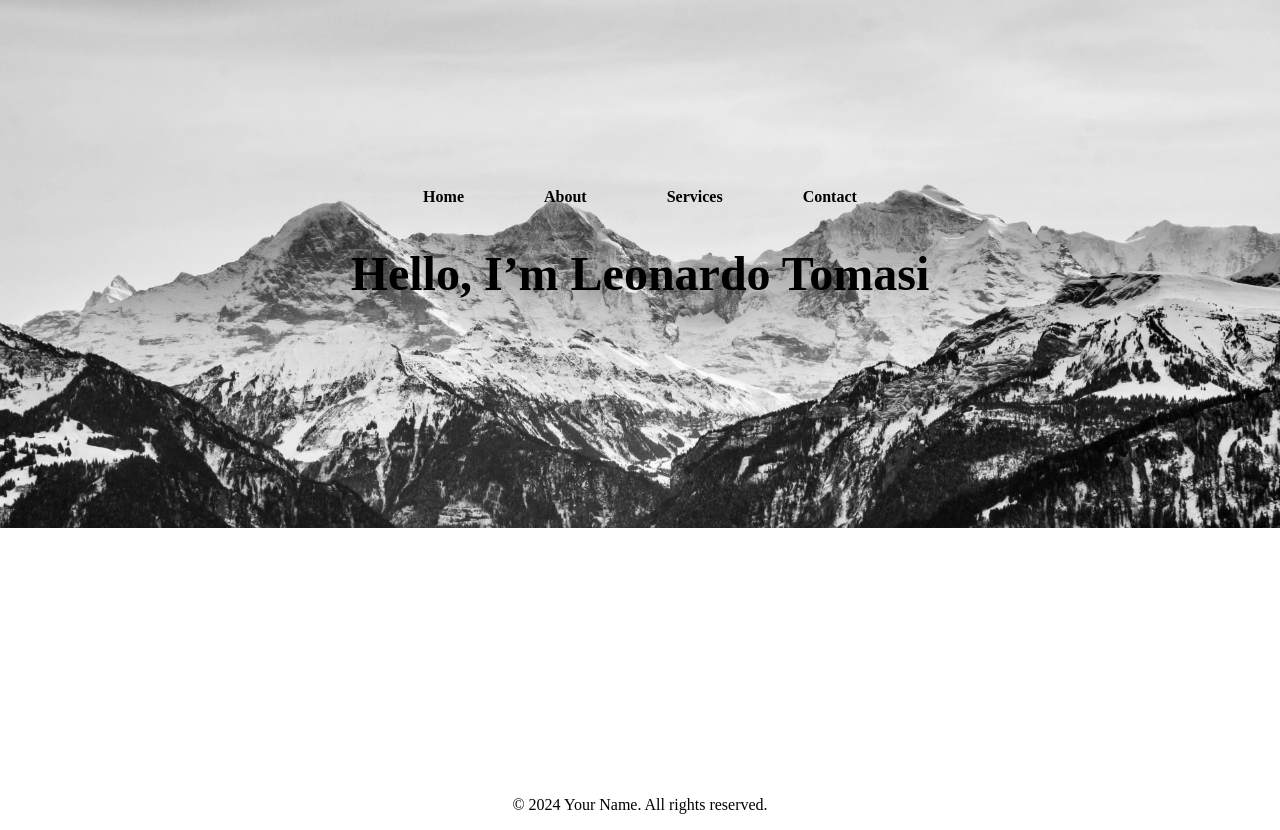
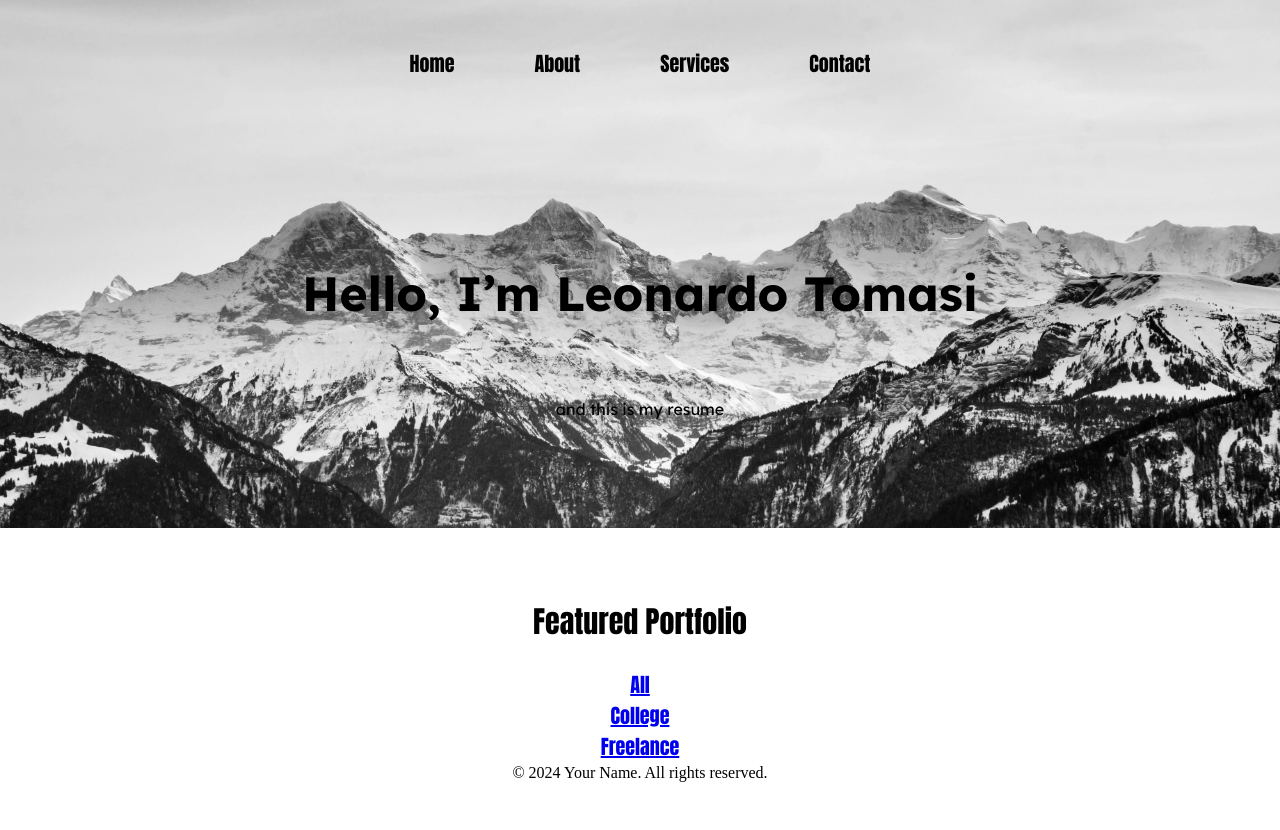
Before and after one commit to leonardomtomasi/leonardomtomasi-website, a plain HTML site: page index.html in a window 1280 px wide. After the commit the page ends 800 px from the top, so only its background shows below. Drawn offline with Linux system fonts and the light colour scheme.

Commit message:
centered h1 and nav section

```diff
--- a/index.html
+++ b/index.html
@@ -15,7 +15,8 @@
 
 
     <header class="header-section">
-      <nav>
+      <div class="header">
+        <nav >
           <ul>
             <li><a href="#">Home</a></li>
             <li><a href="#">About</a></li>
@@ -23,16 +24,21 @@
             <li><a href="#">Contact</a></li>
           </ul>
         </nav>
-      <section>
+      </div>
+      <section class="header h1">
         <h1>Hello, I’m Leonardo Tomasi</h1>
+        <br><br>
+        <span>and this is my resume</span>
       </section>
     </header>
 
-    <main>
+    <main class="portfolio header">
       <section>
-
+        <h2>Featured Portfolio</h2>
+        <li><a href="#">All</a></li>
+        <li><a href="#">College</a></li>
+        <li><a href="#">Freelance</a></li>
       </section>
-
     </main>
 
     <footer class="footer">
--- a/styles.css
+++ b/styles.css
@@ -11,11 +11,26 @@ body, html {
   background-image: url('/assets/mountain-black-white.jpg');
   background-size: cover;
   background-position: center;
+}
+.header {
   display: flex;
   flex-direction: column;
   justify-content: center;
   align-items: center;
   text-align: center;
+  padding: 3rem;
+}
+.h1 {
+  padding: 6rem;
+}
+
+.portfolio {
+  display: flex;
+  list-style-type: none;
+  padding: 0;
+  margin: 0;
+  font-family: Impact, Haettenschweiler, 'Arial Narrow Bold', sans-serif;
+  font-size: 1.25rem;
 }
 
 /* Header and Nav styles */
@@ -29,6 +44,8 @@ nav ul {
   list-style-type: none;
   padding: 0;
   margin: 0;
+  font-family: Impact, Haettenschweiler, 'Arial Narrow Bold', sans-serif;
+  font-size: 1.25rem;
 }
 
 nav ul li {
@@ -49,6 +66,7 @@ h1 {
   color: black; /* White text */
   font-size: 3rem; /* Adjust size as needed */
   font-weight: bold;
+  font-family: 'Lexend Deca', sans-serif;
 }
 
 main {
@@ -56,6 +74,9 @@ main {
   text-align: center;
   height: 10rem;
 }
+span {
+  font-family: 'Lexend Deca', sans-serif;
+}
 
 .footer {
   display:flex;
```
Lines whose indentation alone changed are shown as unchanged.
